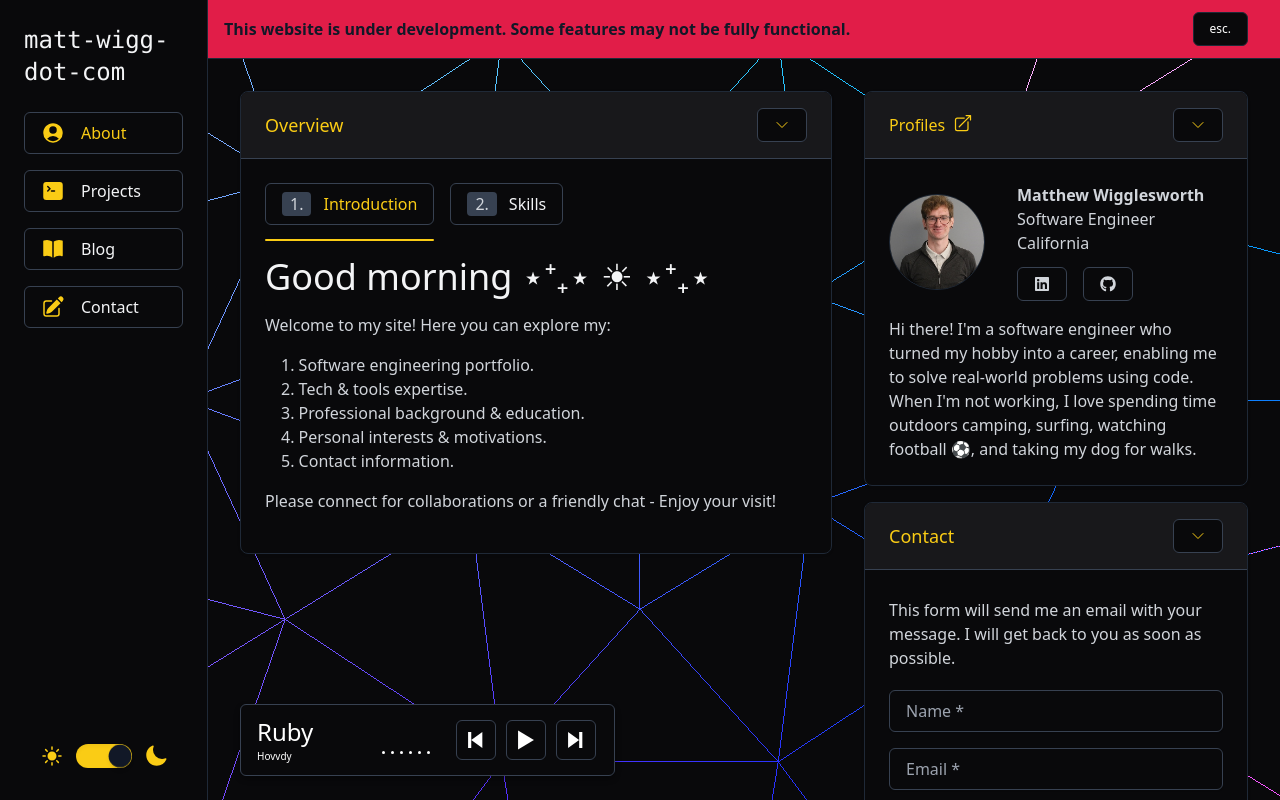
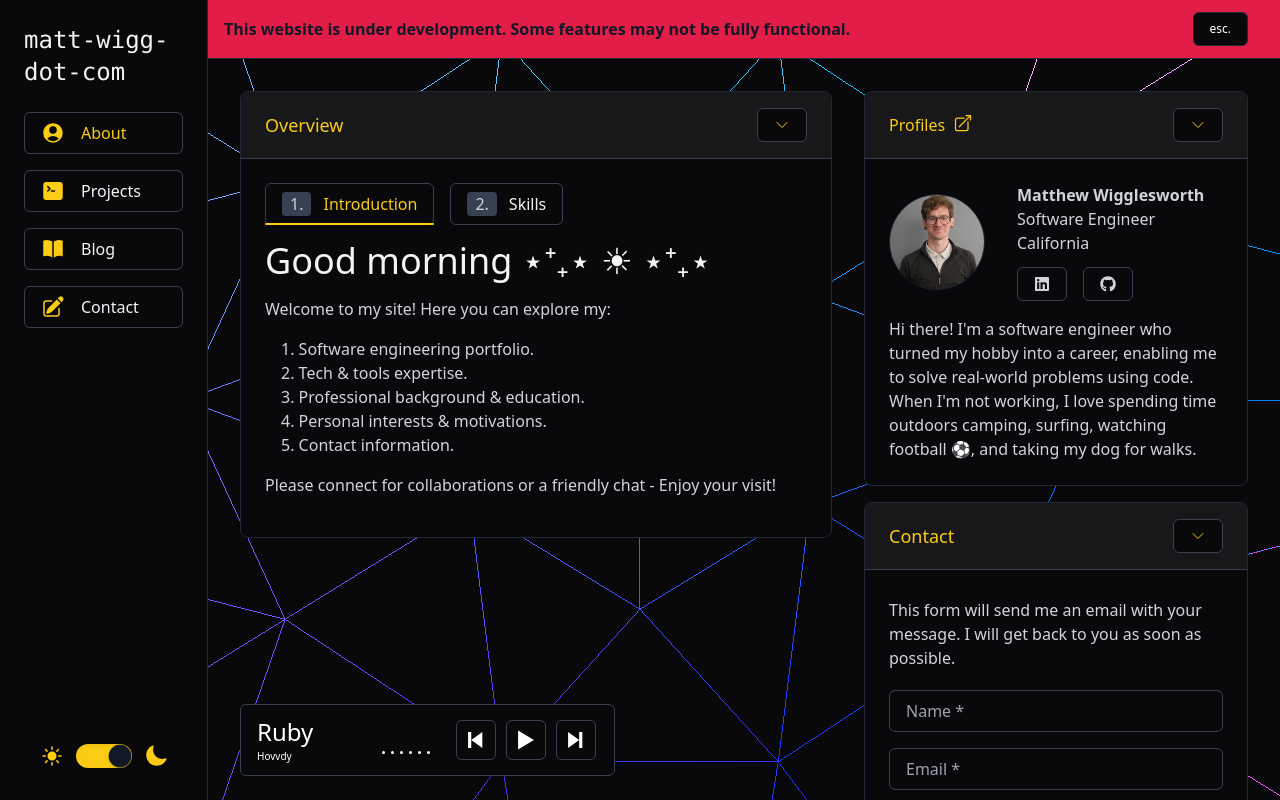
Before and after one commit to matt-wigg/matt-wigg-dot-com, a Next.js app: page / in a window 1280 px wide. Shown: the top 800 px of the page. Built offline with nearby package versions, Linux system fonts and the light colour scheme.

Commit message:
text-base

```diff
--- a/src/components/HomeTabs/HomeTabs.tsx
+++ b/src/components/HomeTabs/HomeTabs.tsx
@@ -71,7 +71,7 @@ const HomeTabs = () => {
       title='Overview'
       content={
         <div>
-          <div className='flex relative pb-4 justify-start text-base'>
+          <div className='flex relative justify-start text-base'>
             <div
               className='absolute left-0 bottom-0 bg-yellow-400 h-0.5 rounded-full transition-all duration-300 ease-in-out'
               style={indicatorStyle}
```
